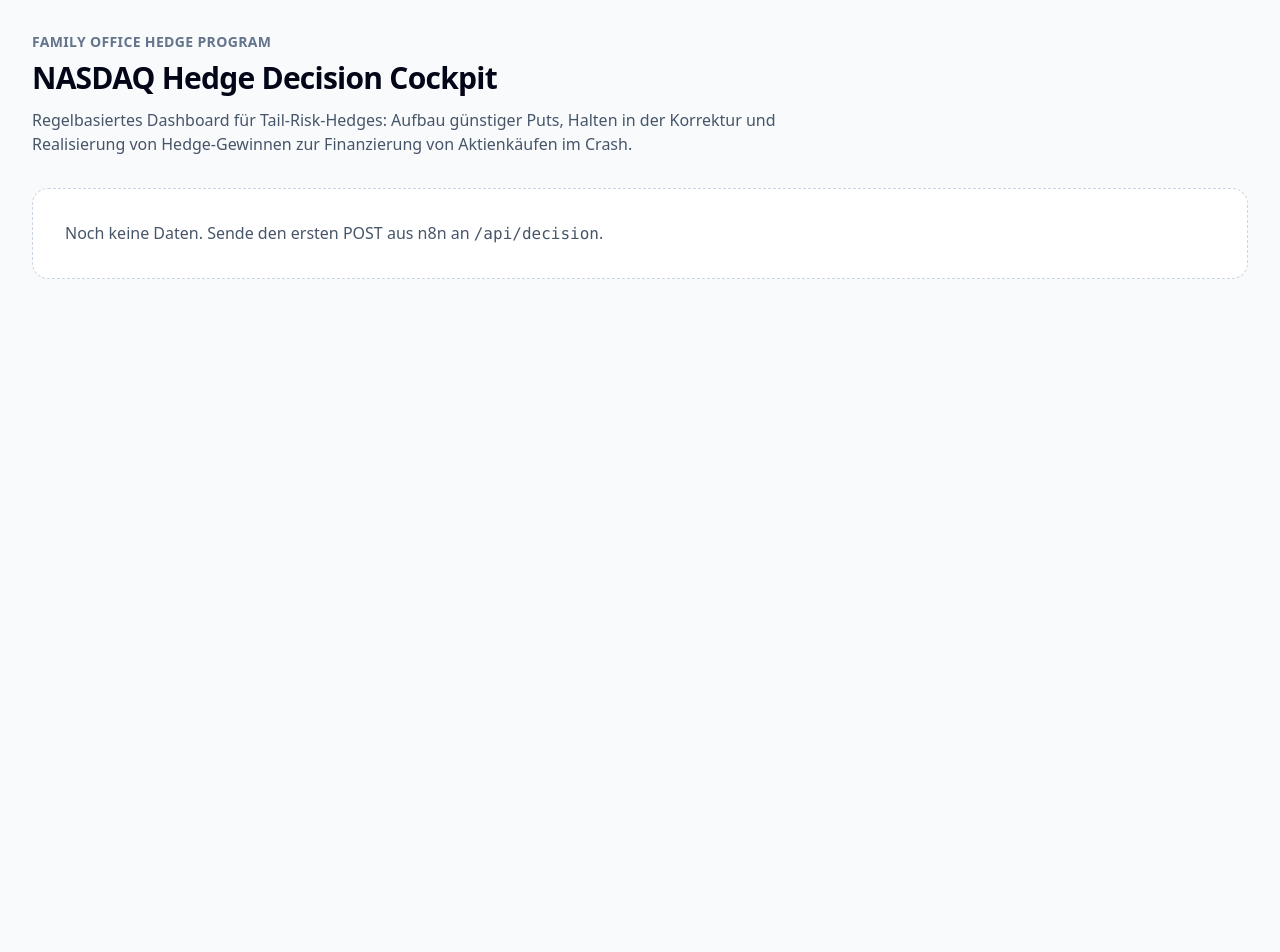
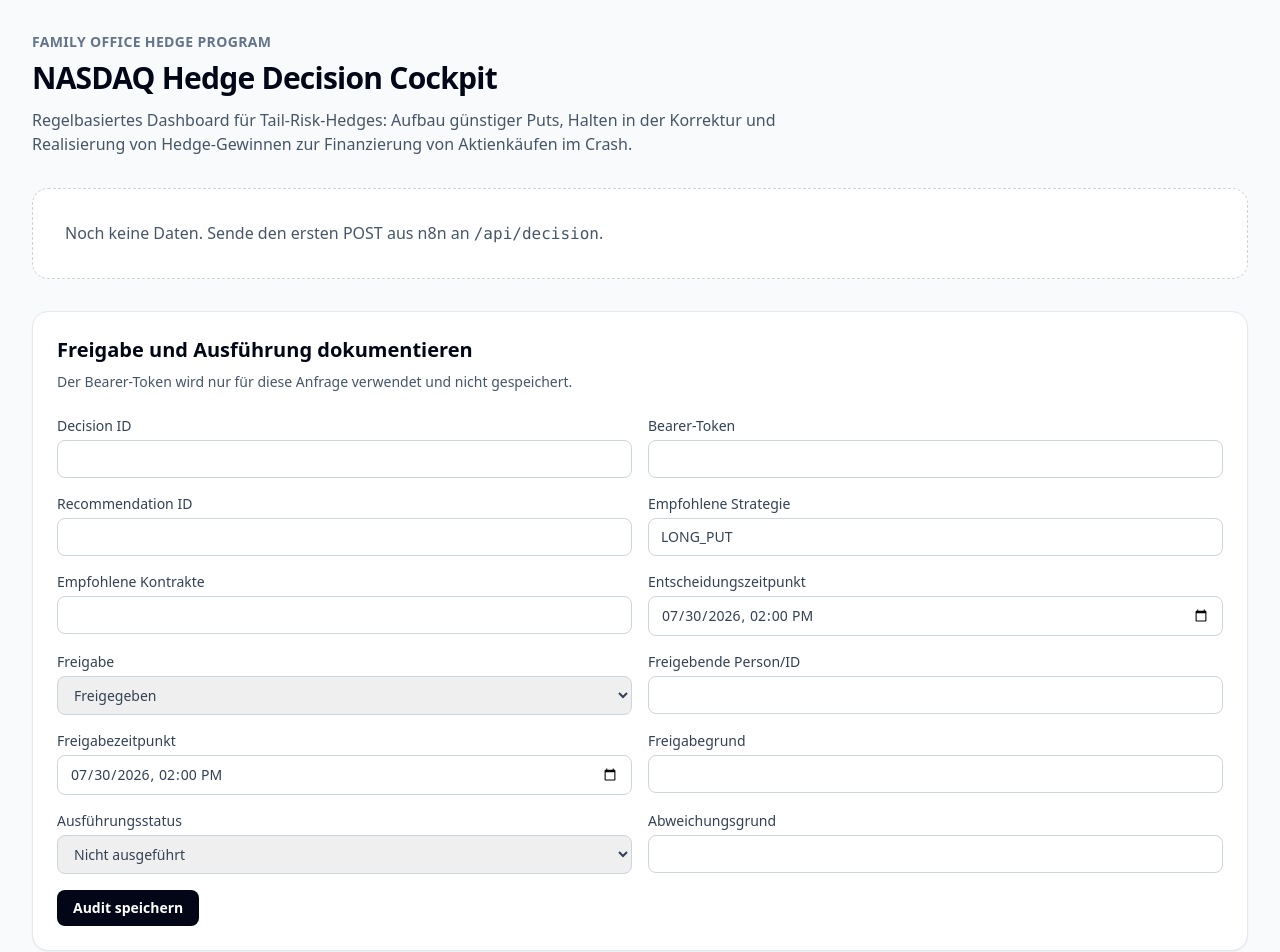
Before and after one commit to GithubLarsKomo/hedge-decision-cockpit, a Next.js app: page / in a window 1280 px wide. Shown: the top 952 px of the page. Before the commit the page ends 800 px from the top, so only its background shows below. Built offline with nearby package versions, Linux system fonts and the light colour scheme; no server answers; the database is empty.

Commit message:
Add execution audit dashboard form (#61)
* Add execution audit form payload builder

* Test execution audit form payload builder

* Add execution audit dashboard form

* Expose execution audit form in dashboard

* Bump version for execution audit form

```diff
--- a/components/Dashboard.tsx
+++ b/components/Dashboard.tsx
@@ -1,6 +1,7 @@
 'use client';
 
 import DecisionCard from './DecisionCard';
+import ExecutionAuditForm from './ExecutionAuditForm';
 import HistoryChart from './HistoryChart';
 import HistoryTable from './HistoryTable';
 
@@ -40,6 +41,8 @@ export default function Dashboard({ decisions }: { decisions: DecisionRow[] }) {
         </div>
       )}
 
+      <ExecutionAuditForm defaultDecisionId={latest?.id} />
+
       {decisions.length > 0 && (
         <section className="mt-8 grid gap-6">
           <HistoryChart decisions={chronological} />
--- /dev/null
+++ b/components/ExecutionAuditForm.tsx
@@ -0,0 +1,100 @@
+'use client';
+
+import { FormEvent, useState } from 'react';
+import { buildExecutionAuditRequest, type ExecutionAuditFormValues } from '@/lib/execution-audit-form';
+
+function nowLocal() {
+  const date = new Date(Date.now() - new Date().getTimezoneOffset() * 60_000);
+  return date.toISOString().slice(0, 16);
+}
+
+export default function ExecutionAuditForm({ defaultDecisionId }: { defaultDecisionId?: number }) {
+  const [executionStatus, setExecutionStatus] = useState<ExecutionAuditFormValues['executionStatus']>('NOT_EXECUTED');
+  const [message, setMessage] = useState<string>();
+  const [submitting, setSubmitting] = useState(false);
+
+  async function submit(event: FormEvent<HTMLFormElement>) {
+    event.preventDefault();
+    setSubmitting(true);
+    setMessage(undefined);
+
+    const data = new FormData(event.currentTarget);
+    const value = (name: string) => String(data.get(name) ?? '');
+
+    try {
+      const decisionId = Number(value('decisionId'));
+      if (!Number.isInteger(decisionId) || decisionId <= 0) throw new Error('Decision ID must be a positive integer.');
+
+      const payload = buildExecutionAuditRequest({
+        recommendationId: value('recommendationId'),
+        recommendedStrategy: value('recommendedStrategy'),
+        recommendedContracts: value('recommendedContracts'),
+        decidedAt: value('decidedAt'),
+        approvalDecision: value('approvalDecision') as ExecutionAuditFormValues['approvalDecision'],
+        approvalActorId: value('approvalActorId'),
+        approvalRecordedAt: value('approvalRecordedAt'),
+        approvalReason: value('approvalReason'),
+        executionStatus,
+        executionActorId: value('executionActorId'),
+        executionRecordedAt: value('executionRecordedAt'),
+        executedStrategy: value('executedStrategy'),
+        executedContracts: value('executedContracts'),
+        averagePrice: value('averagePrice'),
+        deviationReason: value('deviationReason')
+      });
+
+      const response = await fetch(`/api/decisions/${decisionId}/execution-audit`, {
+        method: 'POST',
+        headers: {
+          'content-type': 'application/json',
+          authorization: `Bearer ${value('token')}`
+        },
+        body: JSON.stringify(payload)
+      });
+      const result = await response.json().catch(() => ({}));
+      if (!response.ok) throw new Error(result.error ?? `Request failed with status ${response.status}.`);
+      setMessage('Audit record saved.');
+      event.currentTarget.reset();
+      setExecutionStatus('NOT_EXECUTED');
+    } catch (error) {
+      setMessage(error instanceof Error ? error.message : 'Audit record could not be saved.');
+    } finally {
+      setSubmitting(false);
+    }
+  }
+
+  const inputClass = 'mt-1 w-full rounded-lg border border-slate-300 px-3 py-2 text-sm';
+  const labelClass = 'text-sm font-medium text-slate-700';
+
+  return (
+    <section className="mt-8 rounded-2xl border border-slate-200 bg-white p-6 shadow-sm">
+      <h2 className="text-xl font-semibold text-slate-950">Freigabe und Ausführung dokumentieren</h2>
+      <p className="mt-2 text-sm text-slate-600">Der Bearer-Token wird nur für diese Anfrage verwendet und nicht gespeichert.</p>
+      <form className="mt-6 grid gap-4 md:grid-cols-2" onSubmit={submit}>
+        <label className={labelClass}>Decision ID<input className={inputClass} name="decisionId" type="number" min="1" defaultValue={defaultDecisionId} required /></label>
+        <label className={labelClass}>Bearer-Token<input className={inputClass} name="token" type="password" autoComplete="off" required /></label>
+        <label className={labelClass}>Recommendation ID<input className={inputClass} name="recommendationId" required /></label>
+        <label className={labelClass}>Empfohlene Strategie<input className={inputClass} name="recommendedStrategy" defaultValue="LONG_PUT" required /></label>
+        <label className={labelClass}>Empfohlene Kontrakte<input className={inputClass} name="recommendedContracts" type="number" min="0" step="1" required /></label>
+        <label className={labelClass}>Entscheidungszeitpunkt<input className={inputClass} name="decidedAt" type="datetime-local" defaultValue={nowLocal()} required /></label>
+        <label className={labelClass}>Freigabe<select className={inputClass} name="approvalDecision"><option value="APPROVED">Freigegeben</option><option value="REJECTED">Abgelehnt</option></select></label>
+        <label className={labelClass}>Freigebende Person/ID<input className={inputClass} name="approvalActorId" required /></label>
+        <label className={labelClass}>Freigabezeitpunkt<input className={inputClass} name="approvalRecordedAt" type="datetime-local" defaultValue={nowLocal()} required /></label>
+        <label className={labelClass}>Freigabegrund<input className={inputClass} name="approvalReason" /></label>
+        <label className={labelClass}>Ausführungsstatus<select className={inputClass} name="executionStatus" value={executionStatus} onChange={event => setExecutionStatus(event.target.value as ExecutionAuditFormValues['executionStatus'])}><option value="NOT_EXECUTED">Nicht ausgeführt</option><option value="PARTIALLY_EXECUTED">Teilweise ausgeführt</option><option value="EXECUTED">Ausgeführt</option></select></label>
+        <label className={labelClass}>Abweichungsgrund<input className={inputClass} name="deviationReason" /></label>
+        {executionStatus !== 'NOT_EXECUTED' && <>
+          <label className={labelClass}>Ausführende Person/ID<input className={inputClass} name="executionActorId" required /></label>
+          <label className={labelClass}>Ausführungszeitpunkt<input className={inputClass} name="executionRecordedAt" type="datetime-local" defaultValue={nowLocal()} required /></label>
+          <label className={labelClass}>Ausgeführte Strategie<input className={inputClass} name="executedStrategy" required /></label>
+          <label className={labelClass}>Ausgeführte Kontrakte<input className={inputClass} name="executedContracts" type="number" min="1" step="1" required /></label>
+          <label className={labelClass}>Durchschnittspreis<input className={inputClass} name="averagePrice" type="number" min="0" step="0.0001" required /></label>
+        </>}
+        <div className="md:col-span-2 flex items-center gap-4">
+          <button className="rounded-lg bg-slate-950 px-4 py-2 text-sm font-semibold text-white disabled:opacity-50" disabled={submitting}>{submitting ? 'Speichert…' : 'Audit speichern'}</button>
+          {message && <p className="text-sm text-slate-700" role="status">{message}</p>}
+        </div>
+      </form>
+    </section>
+  );
+}
--- /dev/null
+++ b/lib/execution-audit-form.ts
@@ -0,0 +1,62 @@
+import type { ExecutionAuditRequest } from './execution-audit-schema';
+
+export type ExecutionAuditFormValues = {
+  recommendationId: string;
+  recommendedStrategy: string;
+  recommendedContracts: string;
+  decidedAt: string;
+  approvalDecision: 'APPROVED' | 'REJECTED';
+  approvalActorId: string;
+  approvalRecordedAt: string;
+  approvalReason: string;
+  executionStatus: 'NOT_EXECUTED' | 'PARTIALLY_EXECUTED' | 'EXECUTED';
+  executionActorId: string;
+  executionRecordedAt: string;
+  executedStrategy: string;
+  executedContracts: string;
+  averagePrice: string;
+  deviationReason: string;
+};
+
+function toIso(value: string, label: string) {
+  const date = new Date(value);
+  if (!Number.isFinite(date.getTime())) throw new Error(`${label} must be a valid date.`);
+  return date.toISOString();
+}
+
+function toNonNegativeInteger(value: string, label: string) {
+  const number = Number(value);
+  if (!Number.isInteger(number) || number < 0) throw new Error(`${label} must be a non-negative integer.`);
+  return number;
+}
+
+export function buildExecutionAuditRequest(values: ExecutionAuditFormValues): ExecutionAuditRequest {
+  const request: ExecutionAuditRequest = {
+    recommendationId: values.recommendationId.trim(),
+    recommendedStrategy: values.recommendedStrategy.trim(),
+    recommendedContracts: toNonNegativeInteger(values.recommendedContracts, 'recommendedContracts'),
+    decidedAt: toIso(values.decidedAt, 'decidedAt'),
+    approval: {
+      decision: values.approvalDecision,
+      actorId: values.approvalActorId.trim(),
+      recordedAt: toIso(values.approvalRecordedAt, 'approvalRecordedAt'),
+      reason: values.approvalReason.trim() || undefined
+    },
+    execution: {
+      status: values.executionStatus,
+      deviationReason: values.deviationReason.trim() || undefined
+    }
+  };
+
+  if (values.executionStatus !== 'NOT_EXECUTED') {
+    request.execution.actorId = values.executionActorId.trim();
+    request.execution.recordedAt = toIso(values.executionRecordedAt, 'executionRecordedAt');
+    request.execution.executedStrategy = values.executedStrategy.trim();
+    request.execution.executedContracts = toNonNegativeInteger(values.executedContracts, 'executedContracts');
+    const averagePrice = Number(values.averagePrice);
+    if (!Number.isFinite(averagePrice) || averagePrice < 0) throw new Error('averagePrice must be non-negative.');
+    request.execution.averagePrice = averagePrice;
+  }
+
+  return request;
+}
--- a/package.json
+++ b/package.json
@@ -1,6 +1,6 @@
 {
   "name": "hedge-decision-cockpit-nextjs",
-  "version": "1.50.0",
+  "version": "1.51.0",
   "private": true,
   "scripts": {
     "dev": "next dev",
```
Also changed, not shown: 1 other file (tests, documents, lock files or other folders).
